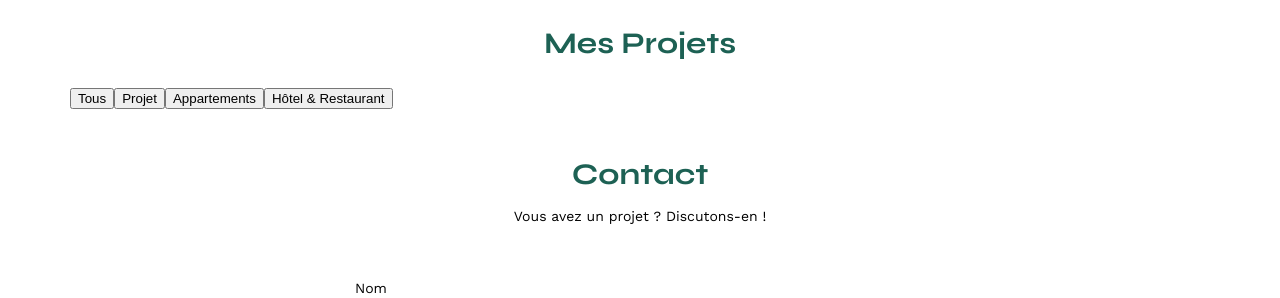
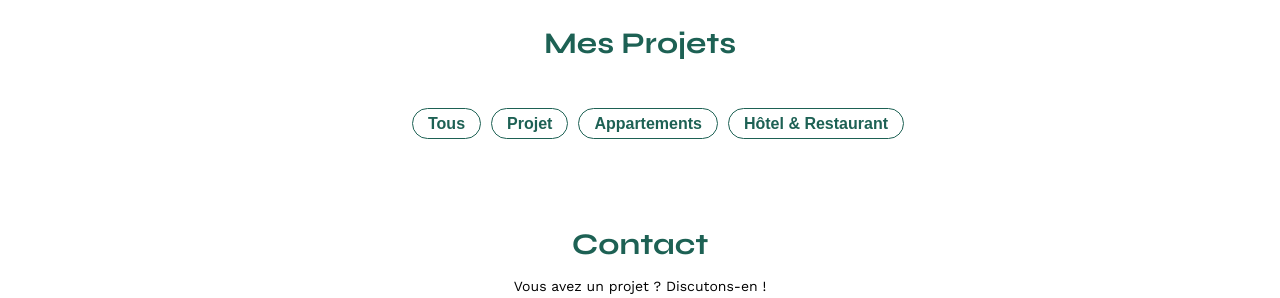
Before and after one commit to GuillaumeBdev/Projet_6, a plain HTML site: page Portfolio-architecte-sophie-bluel-master/FrontEnd/index.html in a window 1280 px wide. Shown: the part 507-805 px from the top of the page. Drawn offline with nearby package versions, Linux system fonts and the light colour scheme; no server answers.

Commit message:
Button rework

```diff
--- a/Portfolio-architecte-sophie-bluel-master/FrontEnd/assets/script.js
+++ b/Portfolio-architecte-sophie-bluel-master/FrontEnd/assets/script.js
@@ -7,7 +7,7 @@ const fetchData = () => {
     });
 };
 
-const createElement = (work) => {
+const createFigure = (work) => {
   const figure = document.createElement("figure");
   const img = document.createElement("img");
   const figcaption = document.createElement("figcaption");
@@ -27,50 +27,42 @@ const displayWorks = async () => {
   const worksData = await fetchData();
 
   for (const work of worksData) {
-    const figure = createElement(work);
+    const figure = createFigure(work);
     container.appendChild(figure);
   }
 };
 
-const handleClick = (filter) => {
-  const container = document.getElementById("gallery");
-  container.innerHTML = "";
+displayWorks();
 
-  fetchData()
-    .then(worksData => {
-      let filteredWorks = worksData;
-
-      if (filter !== "all") {
-        filteredWorks = worksData.filter(work => work.category === filter);
-      }
-
-      for (const work of filteredWorks) {
-        const figure = createElement(work);
-        container.appendChild(figure);
-      }
-    });
-};
-
+const createButton = () => {
   const filters = document.getElementById("filters");
 
   const button1 = document.createElement("button");
   button1.textContent = "Tous";
-button1.addEventListener("click", () => handleClick("all"));
   filters.appendChild(button1);
 
   const button2 = document.createElement("button");
   button2.textContent = "Projet";
-button2.addEventListener("click", () => handleClick("project"));
   filters.appendChild(button2);
 
   const button3 = document.createElement("button");
   button3.textContent = "Appartements";
-button3.addEventListener("click", () => handleClick("apartments"));
   filters.appendChild(button3);
 
   const button4 = document.createElement("button");
   button4.textContent = "Hôtel & Restaurant";
-button4.addEventListener("click", () => handleClick("hotel_restaurant"));
   filters.appendChild(button4);
 
-displayWorks();
+  return [button1, button2, button3, button4];
+};
+
+const displayButton = (button1, button2, button3, button4) => {
+  const filters = document.getElementById("filters");
+  filters.appendChild(button1);
+  filters.appendChild(button2);
+  filters.appendChild(button3);
+  filters.appendChild(button4);
+};
+
+const [button1, button2, button3, button4] = createButton();
+displayButton(button1, button2, button3, button4);
--- a/Portfolio-architecte-sophie-bluel-master/FrontEnd/assets/style.css
+++ b/Portfolio-architecte-sophie-bluel-master/FrontEnd/assets/style.css
@@ -125,6 +125,19 @@ li:hover {
 	text-align: center;
 	margin-bottom: 1em;
 }
+button {
+	font-weight: 700;
+	font-size:16px;
+	line-height: 19.2px;
+	margin: 20px 10px 40px 0;
+	padding: 5px 15px 5px 15px;
+	border-radius: 60px;
+	border: 1px solid #1D6154;
+	background-color: white;
+	color:#1D6154;
+	position: relative;
+	left: 30%;
+}
 .gallery {
 	width: 100%;
 	display: grid;
```
Lines whose indentation alone changed are shown as unchanged.
